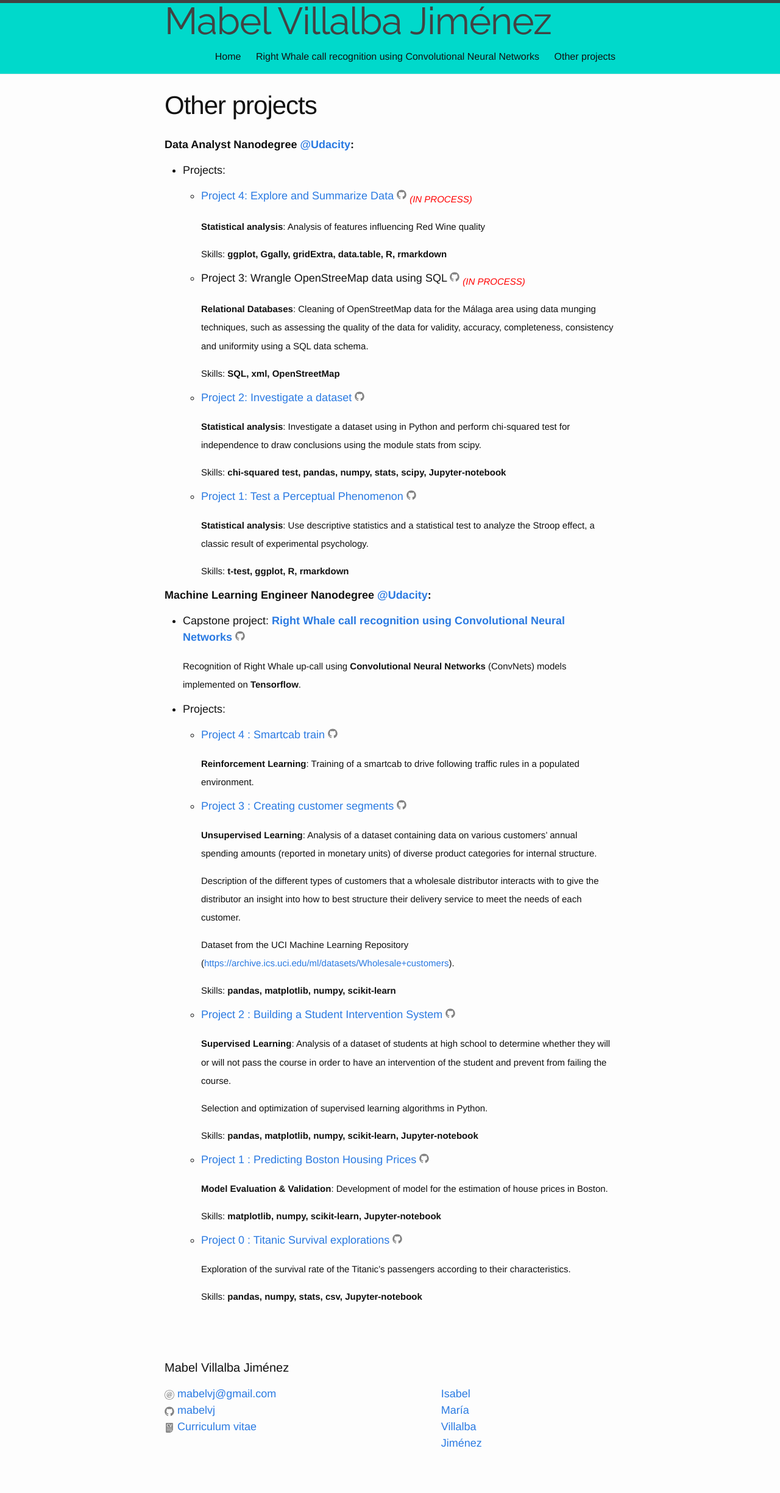
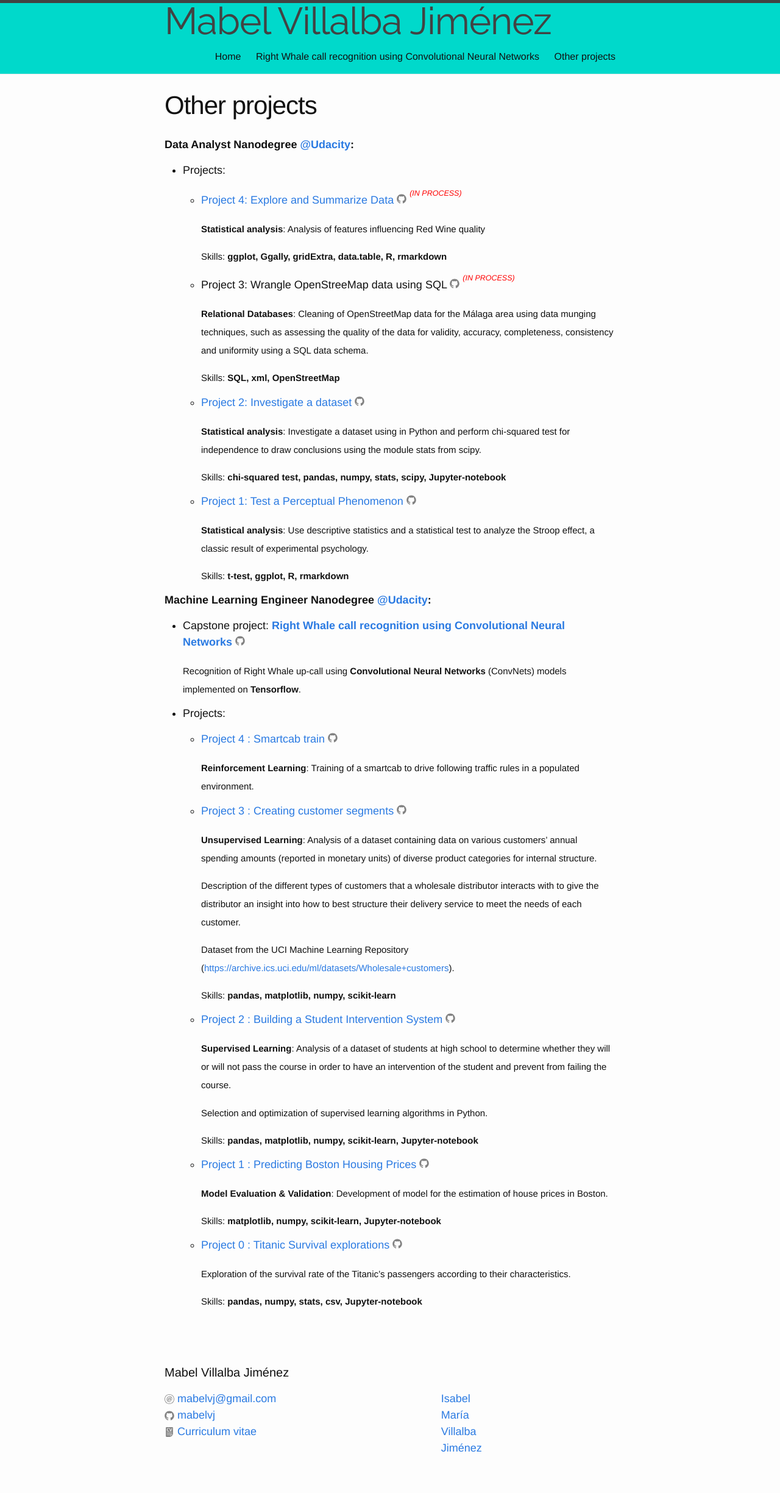
Before and after one commit to mabelvj/mabelvj.github.io, a Jekyll site: the page built from projects.md, in a window 1280 px wide. Shown: the whole page at 61% size. Built offline with Jekyll 4.4.1, drawn with Linux system fonts in a browser that asks for light colours; some web fonts are replaced; comment, search, counter and statistics services are not loaded.

```diff
--- a/projects.md
+++ b/projects.md
@@ -9,7 +9,7 @@ navigation_weight: 3
 - Projects:
 
 
-	- [Project 4: Explore and Summarize Data](https://rawgit.com/mabelvj/data-analyst-nanodegree/master/P4-explore-and-summarize-data/P4-Analysis_of_a_dataset.html) [{%include icon-github.svg%}](https://github.com/mabelvj/data-analyst-nanodegree/tree/master/P4-explore-and-summarize-data) <span style="color:red"><sub>*(IN PROCESS)* </sub></span>
+	- [Project 4: Explore and Summarize Data](https://rawgit.com/mabelvj/data-analyst-nanodegree/master/P4-explore-and-summarize-data/P4-Analysis_of_a_dataset.html) [{%include icon-github.svg%}](https://github.com/mabelvj/data-analyst-nanodegree/tree/master/P4-explore-and-summarize-data) <span style="color:red"><sup><sup>*(IN PROCESS)* </sup></sup></span>
 
 		<sub> **Statistical analysis**: Analysis of features influencing Red Wine quality</sub>
 
@@ -17,7 +17,7 @@ navigation_weight: 3
 
 
 	- Project 3: Wrangle OpenStreeMap data using SQL
-	<!---(https://rawgit.com/mabelvj/data-analyst-nanodegree/master/P4-explore-and-summarize-data/P4-Analysis_of_a_dataset.html)--> [{%include icon-github.svg%}](https://github.com/mabelvj/data-analyst-nanodegree/tree/master/P3-wrangle-openstreetmap-data) <span style="color:red"><sub>*(IN PROCESS)* </sub></span>
+	<!---(https://rawgit.com/mabelvj/data-analyst-nanodegree/master/P4-explore-and-summarize-data/P4-Analysis_of_a_dataset.html)--> [{%include icon-github.svg%}](https://github.com/mabelvj/data-analyst-nanodegree/tree/master/P3-wrangle-openstreetmap-data) <span style="color:red"><sup><sup>*(IN PROCESS)* </sup></sup></span>
 
 		<sub> **Relational Databases**: Cleaning of OpenStreetMap data for the Málaga area using data munging techniques, such as assessing the quality of the data for validity, accuracy, completeness, consistency and uniformity using a SQL data schema. </sub>
 
```
